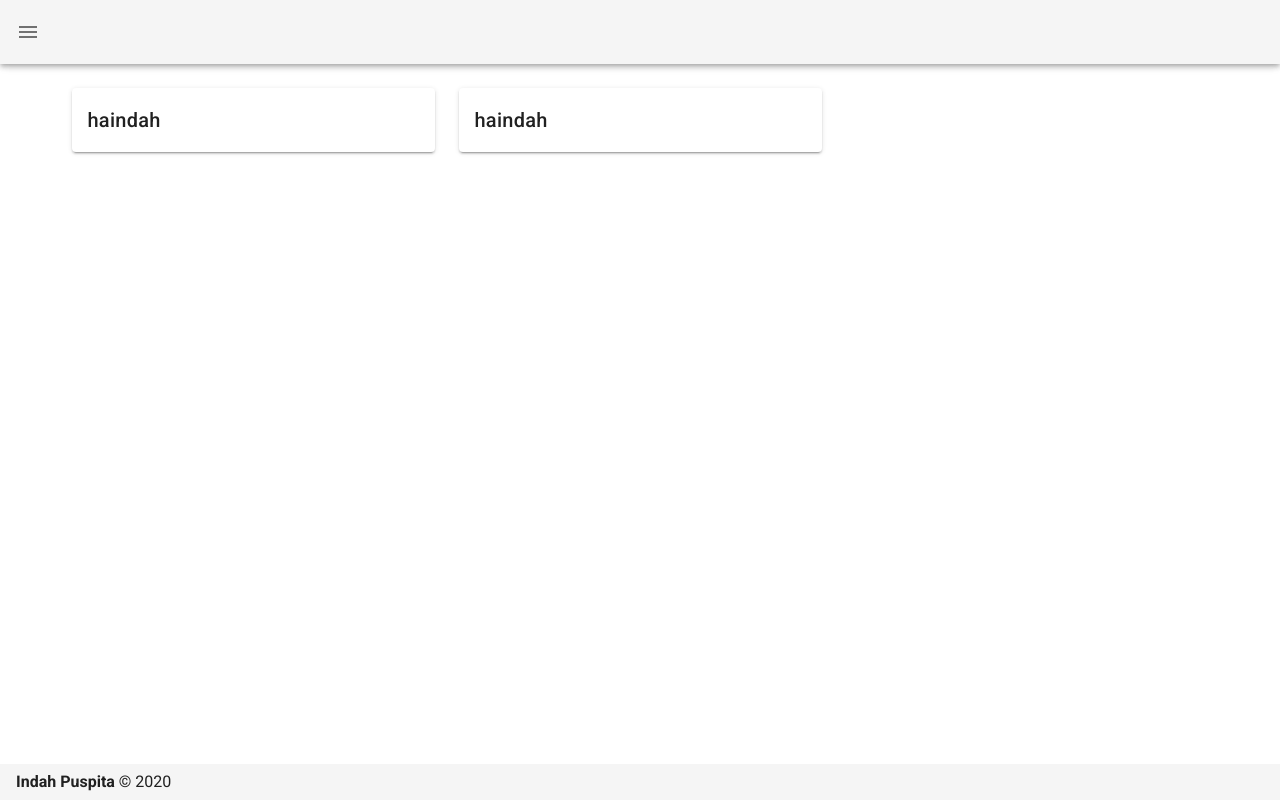
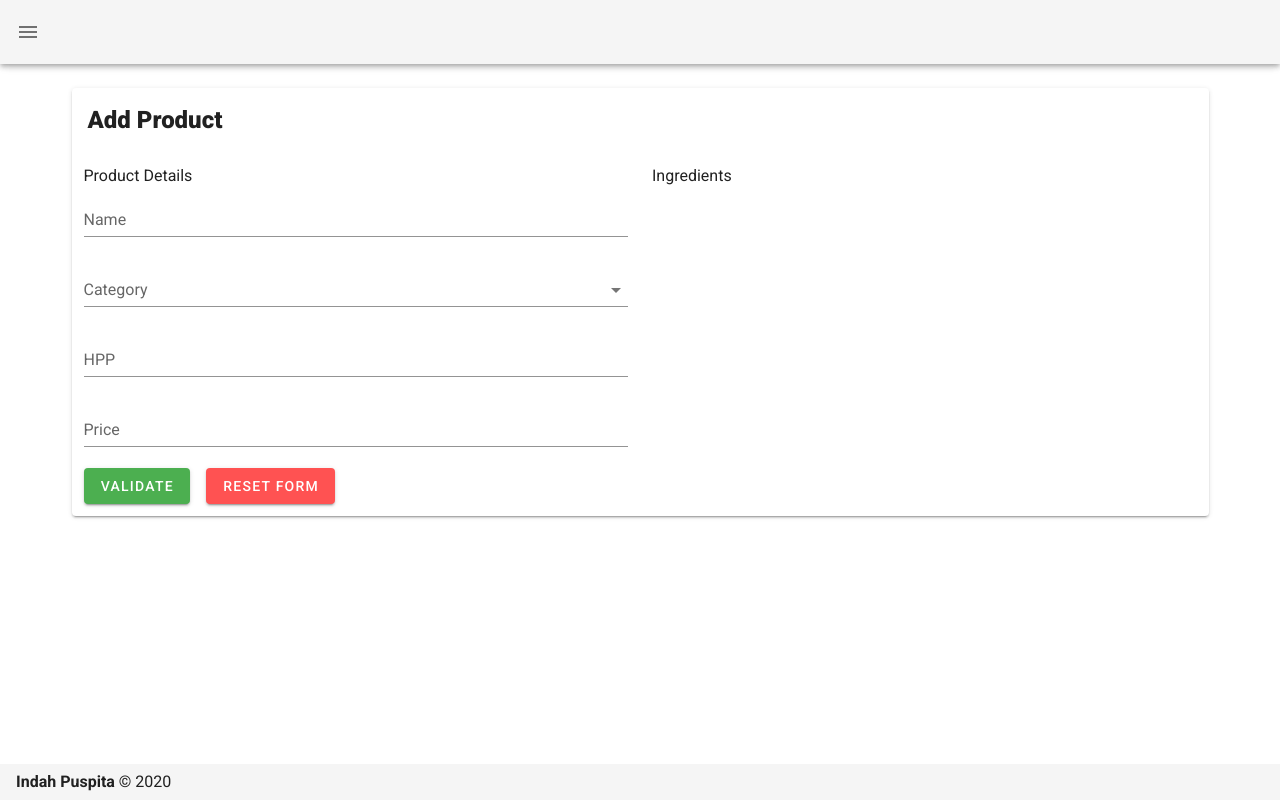
Before and after one commit to indahpuspitaa17/bookocash-frontend, a Nuxt app: page /produk in a window 1280 px wide. Built offline with nearby package versions, Linux system fonts and the light colour scheme.

Commit message:
[indah] add product details

```diff
--- a/pages/dashboard.vue
+++ b/pages/dashboard.vue
@@ -7,8 +7,13 @@
             :key="item"
             cols="24"
             sm="3">
-                <v-card color="#363062" dark class="pa-5">
+                <v-card color="#363062" dark class="pa-3">
                     <v-list-item>
+                        <v-list-item-action>
+                            <v-icon>
+                                {{ item.icon }}
+                            </v-icon>
+                        </v-list-item-action>
                         <v-list-item-content>
                             <v-list-item-title
                                 class="headline font-weight-black"
@@ -31,20 +36,17 @@
 <script>
 export default {
     head() {
-    return {
-      title: 'Dashboard',
-      script: [
-        {src:'/dashboard.js'}
-      ]
-    }
+        return {
+        title: 'Dashboard',
+        }
     },
     data() {
         return {
             summary: [
-                {name: 'Total Income', price: '13.000'},
-                {name: 'Total Customer', price: '14'},
-                {name: 'Total Sales', price: '15.000'},
-                {name: 'Total Product', price: '19.000'}
+                {name: 'Total Income', price: '13.000', icon: 'mdi-cash-multiple'},
+                {name: 'Total Sales', price: '15.000', icon: 'mdi-cash-multiple'},
+                {name: 'Total Product', price: '19.000', icon: 'mdi-cash-multiple'},
+                {name: 'Total Transaction', price: '89', icon: 'mdi-cash-multiple'},
             ]
         }
     },
--- a/pages/product.vue
+++ b/pages/product.vue
@@ -161,11 +161,8 @@
     head() {
     return {
       title: 'Product',
-      script: [
-        {src:'/product.js'}
-      ]
-    }
-  },
+      }
+    },
     data: () => ({
       dialog: false,
       dialogDelete: false,
--- a/pages/produk.vue
+++ b/pages/produk.vue
@@ -1,16 +1,74 @@
 <template>
     <v-container>
         <v-row>
-            <v-col
-            v-for="n in 2"
-            :key="n"
-            cols="12"
-            sm="4"
-            >
+            <v-col>
                 <v-card>
-                    <v-card-title>
-                    haindah
+                    <v-card-title class="headline font-weight-black">
+                    Add Product
                     </v-card-title>
+                    <v-container>
+                        <v-row>
+                            <v-col class="font-weight">
+                                Product Details
+                                <template>
+                                    <v-form
+                                        ref="form"
+                                        v-model="valid"
+                                        lazy-validation
+                                    >
+                                        <v-text-field
+                                        v-model="name"
+                                        :rules="nameRules"
+                                        label="Name"
+                                        required
+                                        ></v-text-field>
+
+                                        <v-select
+                                        v-model="select"
+                                        :items="items"
+                                        :rules="[v => !!v || 'Category is required']"
+                                        label="Category"
+                                        required
+                                        ></v-select>
+
+                                        <v-text-field
+                                        v-model="hpp"
+                                        :rules="hppRules"
+                                        label="HPP"
+                                        required
+                                        ></v-text-field>
+
+                                        <v-text-field
+                                        v-model="price"
+                                        :rules="priceRules"
+                                        label="Price"
+                                        required
+                                        ></v-text-field>
+
+                                        <v-btn
+                                        :disabled="!valid"
+                                        color="success"
+                                        class="mr-4"
+                                        @click="validate"
+                                        >
+                                        Validate
+                                        </v-btn>
+
+                                        <v-btn
+                                        color="error"
+                                        class="mr-4"
+                                        @click="reset"
+                                        >
+                                        Reset Form
+                                        </v-btn>
+                                    </v-form>
+                                </template>
+                            </v-col>
+                            <v-col class="font-weight">
+                                Ingredients
+                            </v-col>
+                        </v-row>
+                    </v-container>
                 </v-card>
             </v-col>
         </v-row>
@@ -18,14 +76,45 @@
 </template>
 
 <script>
-export default {
+  export default {
     head() {
-    return {
-      title: 'Produk',
-      script: [
-        {src:'/produk.js'}
-      ]
-    }
-  },
-}
+        return {
+        title: 'Produk',
+        }
+    },
+    data: () => ({
+      valid: true,
+      name: '',
+      nameRules: [
+        v => !!v || 'Name is required',
+      ],
+      hpp: '',
+      hppRules: [
+        v => !!v || 'HPP is required',
+      ],
+      price: '',
+      priceRules: [
+        v => !!v || 'Price is required',
+      ],
+      select: null,
+      items: [
+        'Food',
+        'Beverage',
+        'Dessert',
+      ],
+      checkbox: false,
+    }),
+
+    methods: {
+      validate () {
+        this.$refs.form.validate()
+      },
+      reset () {
+        this.$refs.form.reset()
+      },
+      resetValidation () {
+        this.$refs.form.resetValidation()
+      },
+    },
+  }
 </script>
```
